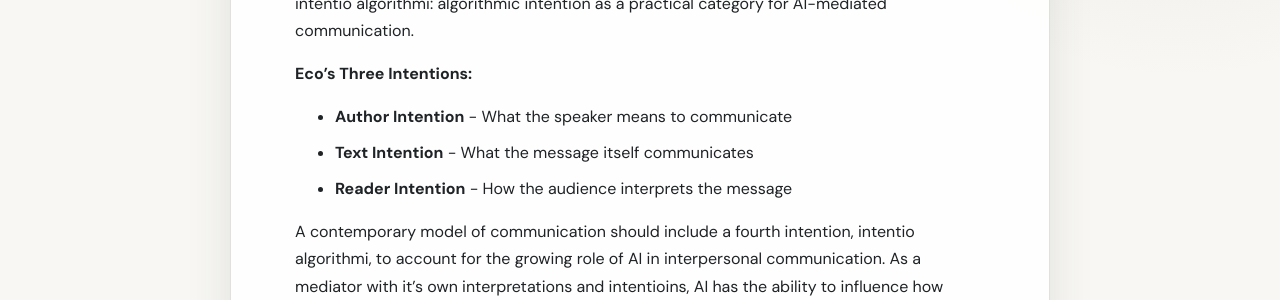
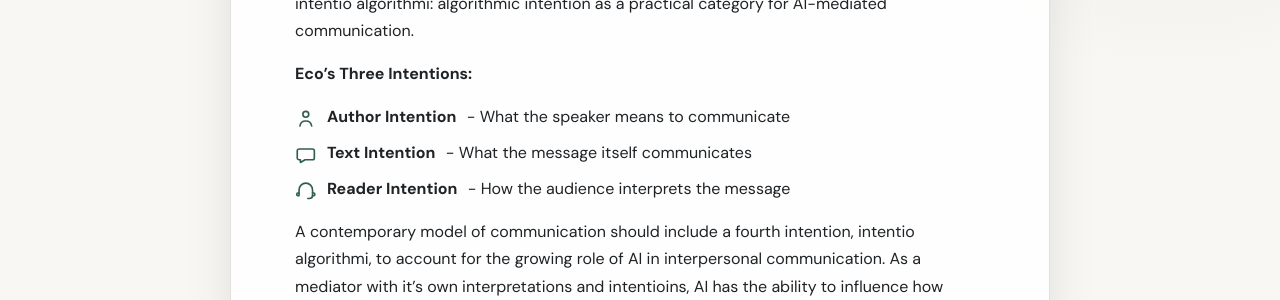
Before and after one commit to Jacobw23-Coder/primer, a Jekyll site: the page built from pages/interpretation-and-intention.md, in a window 1280 px wide. Shown: the part 915-1215 px from the top of the page. Built offline with Jekyll 4.4.1, drawn with Linux system fonts in a browser that asks for light colours.

Commit message:
Added icons to i&i page

```diff
--- a/assets/css/style.css
+++ b/assets/css/style.css
@@ -185,6 +185,29 @@ li + li {
   margin-top: 0.55rem;
 }
 
+.intention-list {
+  list-style: none;
+  padding-left: 0;
+}
+
+.intention-list li {
+  display: flex;
+  align-items: flex-start;
+  gap: 0.65rem;
+}
+
+.intention-icon {
+  flex: 0 0 1.35rem;
+  width: 1.35rem;
+  height: 1.35rem;
+  margin-top: 0.28rem;
+  fill: none;
+  stroke: var(--forest-green);
+  stroke-linecap: round;
+  stroke-linejoin: round;
+  stroke-width: 1.8;
+}
+
 a {
   color: #0a5f78;
   text-decoration-thickness: 0.12em;
--- a/pages/interpretation-and-intention.md
+++ b/pages/interpretation-and-intention.md
@@ -8,8 +8,28 @@ This section explores intention through Umberto Eco's framework and extends it w
 
 **Eco's Three Intentions:**
 
-- **Author Intention** - What the speaker means to communicate
-- **Text Intention** - What  the message itself communicates
-- **Reader Intention** - How the audience interprets the message
+<ul class="intention-list">
+  <li>
+    <svg class="intention-icon" viewBox="0 0 24 24" aria-hidden="true" focusable="false">
+      <circle cx="12" cy="7" r="3.25"></circle>
+      <path d="M5.5 20c.45-3.6 2.55-5.5 6.5-5.5s6.05 1.9 6.5 5.5"></path>
+    </svg>
+    <strong>Author Intention</strong> - What the speaker means to communicate
+  </li>
+  <li>
+    <svg class="intention-icon" viewBox="0 0 24 24" aria-hidden="true" focusable="false">
+      <path d="M4.5 5.5h15a2 2 0 0 1 2 2v8a2 2 0 0 1-2 2h-8.25L6 20.5v-3H4.5a2 2 0 0 1-2-2v-8a2 2 0 0 1 2-2Z"></path>
+    </svg>
+    <strong>Text Intention</strong> - What the message itself communicates
+  </li>
+  <li>
+    <svg class="intention-icon" viewBox="0 0 24 24" aria-hidden="true" focusable="false">
+      <path d="M4.5 14.5V11a7.5 7.5 0 0 1 15 0v3.5"></path>
+      <path d="M4.5 14.5H3a1 1 0 0 0-1 1v1a1 1 0 0 0 1 1h1.5v-3Zm15 0H21a1 1 0 0 1 1 1v1a1 1 0 0 1-1 1h-1.5v-3Z"></path>
+      <path d="M19.5 17.5c0 2-1.5 3-4 3h-1.25"></path>
+    </svg>
+    <strong>Reader Intention</strong> - How the audience interprets the message
+  </li>
+</ul>
 
 A contemporary model of communication should include a fourth intention, intentio algorithmi, to account for the growing role of AI in interpersonal communication. As a mediator with it's own interpretations and intentioins, AI has the ability to influence how messages are interpreted.
```
